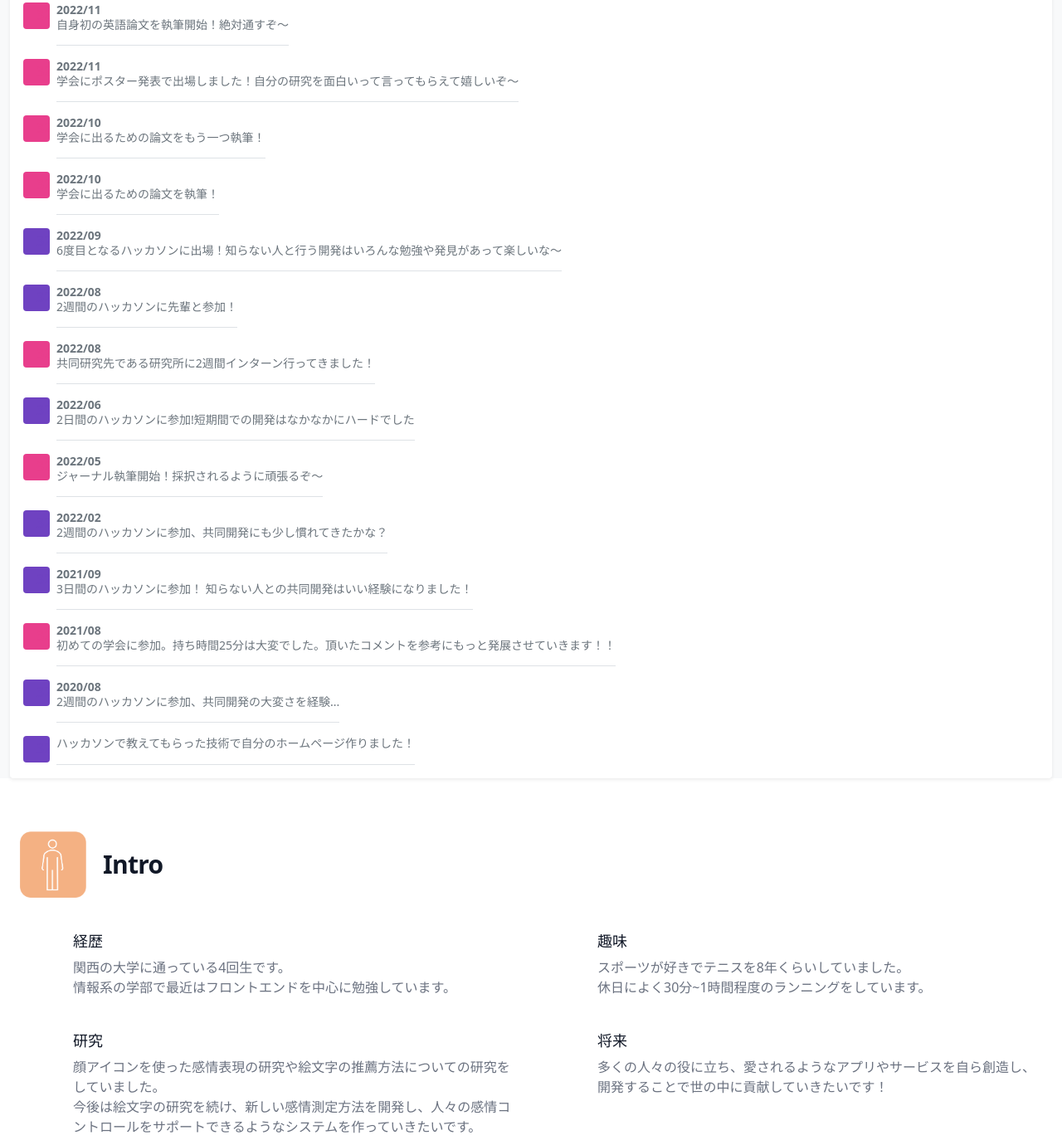
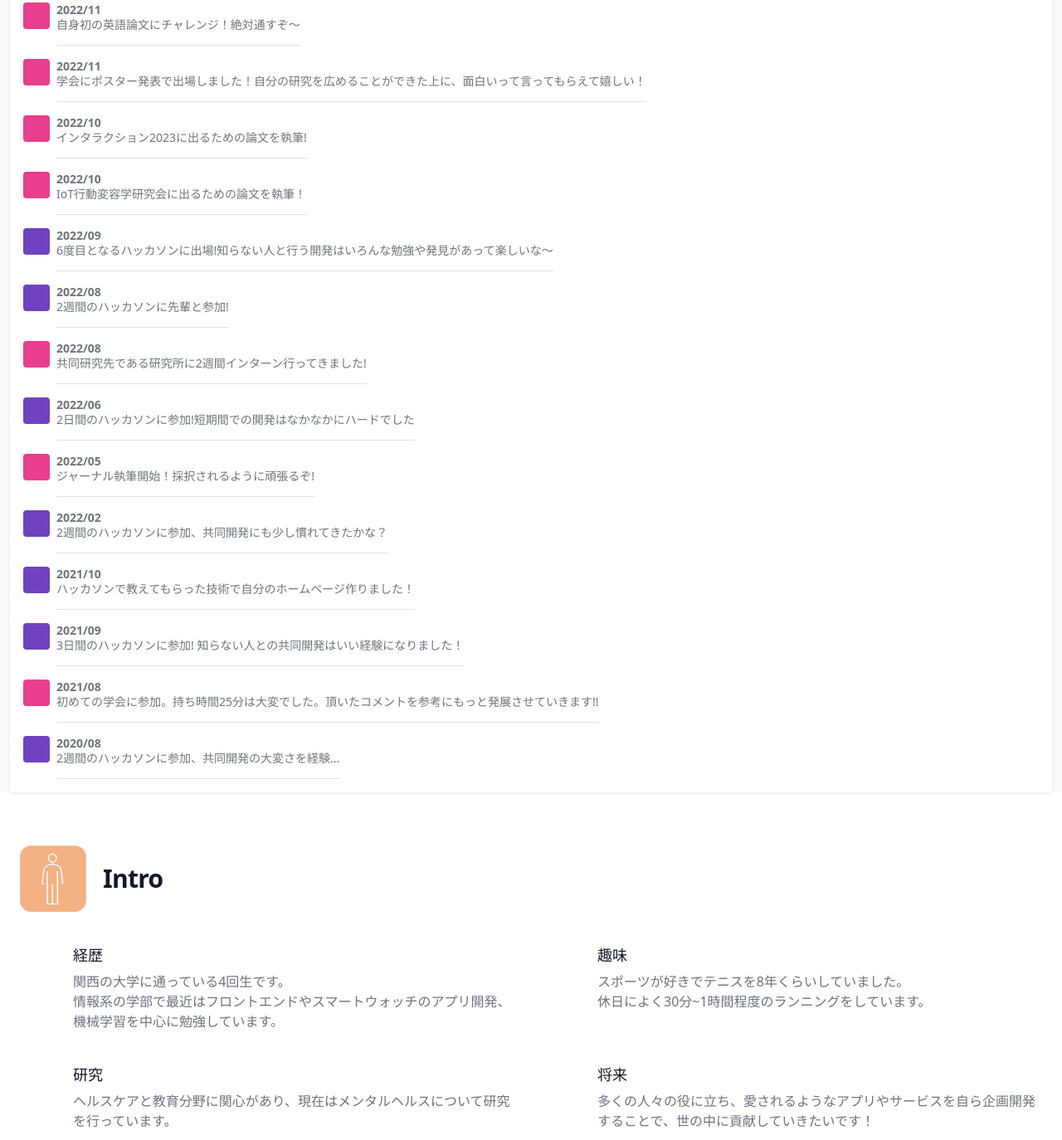
Before and after one commit to swatanabeeeee/swatanabeeeee.github.io, a plain HTML site: page index.html in a window 1280 px wide. Shown: the part 569-1943 px from the top of the page at 83% size. Drawn offline with nearby package versions, Linux system fonts and the light colour scheme.

Commit message:
2023_1_30変更

```diff
--- a/index.html
+++ b/index.html
@@ -79,49 +79,49 @@
                             <svg class="bd-placeholder-img flex-shrink-0 me-2 rounded" width="32" height="32" xmlns="http://www.w3.org/2000/svg" role="img" aria-label="Placeholder: 32x32" preserveAspectRatio="xMidYMid slice" focusable="false"><title>Placeholder</title><rect width="100%" height="100%" fill="#e83e8c"></rect><text x="50%" y="50%" fill="#e83e8c" dy=".3em">32x32</text></svg>
                             <p class="pb-3 mb-0 small lh-sm border-bottom">
                                 <strong class="d-block text-gray-dark">2022/11</strong>
-                                自身初の英語論文を執筆開始！絶対通すぞ〜
+                                自身初の英語論文にチャレンジ！絶対通すぞ〜
                             </p>
                         </div>
                         <div class="d-flex text-muted pt-3">
                             <svg class="bd-placeholder-img flex-shrink-0 me-2 rounded" width="32" height="32" xmlns="http://www.w3.org/2000/svg" role="img" aria-label="Placeholder: 32x32" preserveAspectRatio="xMidYMid slice" focusable="false"><title>Placeholder</title><rect width="100%" height="100%" fill="#e83e8c"></rect><text x="50%" y="50%" fill="#e83e8c" dy=".3em">32x32</text></svg>
                             <p class="pb-3 mb-0 small lh-sm border-bottom">
                                 <strong class="d-block text-gray-dark">2022/11</strong>
-                                学会にポスター発表で出場しました！自分の研究を面白いって言ってもらえて嬉しいぞ〜
+                                学会にポスター発表で出場しました！自分の研究を広めることができた上に、面白いって言ってもらえて嬉しい！
                             </p>
                         </div>
                         <div class="d-flex text-muted pt-3">
                             <svg class="bd-placeholder-img flex-shrink-0 me-2 rounded" width="32" height="32" xmlns="http://www.w3.org/2000/svg" role="img" aria-label="Placeholder: 32x32" preserveAspectRatio="xMidYMid slice" focusable="false"><title>Placeholder</title><rect width="100%" height="100%" fill="#e83e8c"></rect><text x="50%" y="50%" fill="#e83e8c" dy=".3em">32x32</text></svg>
                             <p class="pb-3 mb-0 small lh-sm border-bottom">
                                 <strong class="d-block text-gray-dark">2022/10</strong>
-                                学会に出るための論文をもう一つ執筆！
+                                インタラクション2023に出るための論文を執筆!
                             </p>
                         </div>
                         <div class="d-flex text-muted pt-3">
                             <svg class="bd-placeholder-img flex-shrink-0 me-2 rounded" width="32" height="32" xmlns="http://www.w3.org/2000/svg" role="img" aria-label="Placeholder: 32x32" preserveAspectRatio="xMidYMid slice" focusable="false"><title>Placeholder</title><rect width="100%" height="100%" fill="#e83e8c"></rect><text x="50%" y="50%" fill="#e83e8c" dy=".3em">32x32</text></svg>
                             <p class="pb-3 mb-0 small lh-sm border-bottom">
                                 <strong class="d-block text-gray-dark">2022/10</strong>
-                                学会に出るための論文を執筆！
+                                IoT行動変容学研究会に出るための論文を執筆！
                             </p>
                         </div>
                         <div class="d-flex text-muted pt-3">
                             <svg class="bd-placeholder-img flex-shrink-0 me-2 rounded" width="32" height="32" xmlns="http://www.w3.org/2000/svg" role="img" aria-label="Placeholder: 32x32" preserveAspectRatio="xMidYMid slice" focusable="false"><title>Placeholder</title><rect width="100%" height="100%" fill="#6f42c1"></rect><text x="50%" y="50%" fill="#6f42c1" dy=".3em">32x32</text></svg>
                             <p class="pb-3 mb-0 small lh-sm border-bottom">
                                 <strong class="d-block text-gray-dark">2022/09</strong>
-                                6度目となるハッカソンに出場！知らない人と行う開発はいろんな勉強や発見があって楽しいな〜
+                                6度目となるハッカソンに出場!知らない人と行う開発はいろんな勉強や発見があって楽しいな〜
                             </p>
                         </div>
                         <div class="d-flex text-muted pt-3">
                             <svg class="bd-placeholder-img flex-shrink-0 me-2 rounded" width="32" height="32" xmlns="http://www.w3.org/2000/svg" role="img" aria-label="Placeholder: 32x32" preserveAspectRatio="xMidYMid slice" focusable="false"><title>Placeholder</title><rect width="100%" height="100%" fill="#6f42c1"></rect><text x="50%" y="50%" fill="#6f42c1" dy=".3em">32x32</text></svg>
                             <p class="pb-3 mb-0 small lh-sm border-bottom">
                                 <strong class="d-block text-gray-dark">2022/08</strong>
-                                2週間のハッカソンに先輩と参加！
+                                2週間のハッカソンに先輩と参加!
                             </p>
                         </div>
                         <div class="d-flex text-muted pt-3">
                             <svg class="bd-placeholder-img flex-shrink-0 me-2 rounded" width="32" height="32" xmlns="http://www.w3.org/2000/svg" role="img" aria-label="Placeholder: 32x32" preserveAspectRatio="xMidYMid slice" focusable="false"><title>Placeholder</title><rect width="100%" height="100%" fill="#e83e8c"></rect><text x="50%" y="50%" fill="#e83e8c" dy=".3em">32x32</text></svg>
                             <p class="pb-3 mb-0 small lh-sm border-bottom">
                                 <strong class="d-block text-gray-dark">2022/08</strong>
-                                共同研究先である研究所に2週間インターン行ってきました！
+                                共同研究先である研究所に2週間インターン行ってきました!
                             </p>
                         </div>
                         <div class="d-flex text-muted pt-3">
@@ -136,7 +136,7 @@
 
                             <p class="pb-3 mb-0 small lh-sm border-bottom">
                                 <strong class="d-block text-gray-dark">2022/05</strong>
-                                ジャーナル執筆開始！採択されるように頑張るぞ〜
+                                ジャーナル執筆開始！採択されるように頑張るぞ!
                             </p>
                         </div>
                         <div class="d-flex text-muted pt-3">
@@ -149,11 +149,19 @@
                         </div>
                         <div class="d-flex text-muted pt-3">
                             <svg class="bd-placeholder-img flex-shrink-0 me-2 rounded" width="32" height="32" xmlns="http://www.w3.org/2000/svg" role="img" aria-label="Placeholder: 32x32" preserveAspectRatio="xMidYMid slice" focusable="false"><title>Placeholder</title><rect width="100%" height="100%" fill="#6f42c1"></rect><text x="50%" y="50%" fill="#6f42c1" dy=".3em">32x32</text></svg>
+
+                            <p class="pb-3 mb-0 small lh-sm border-bottom">
+                                <strong class="d-block text-gray-dark">2021/10</strong>
+                                ハッカソンで教えてもらった技術で自分のホームページ作りました！
+                            </p>
+                        </div>
+                        <div class="d-flex text-muted pt-3">
+                            <svg class="bd-placeholder-img flex-shrink-0 me-2 rounded" width="32" height="32" xmlns="http://www.w3.org/2000/svg" role="img" aria-label="Placeholder: 32x32" preserveAspectRatio="xMidYMid slice" focusable="false"><title>Placeholder</title><rect width="100%" height="100%" fill="#6f42c1"></rect><text x="50%" y="50%" fill="#6f42c1" dy=".3em">32x32</text></svg>
                             <!-- <svg class="bd-placeholder-img flex-shrink-0 me-2 rounded" width="32" height="32" xmlns="http://www.w3.org/2000/svg" role="img" aria-label="Placeholder: 32x32" preserveAspectRatio="xMidYMid slice" focusable="false"><title>Placeholder</title><rect width="100%" height="100%" fill="#007bff"></rect><text x="50%" y="50%" fill="#007bff" dy=".3em">32x32</text></svg> -->
 
                             <p class="pb-3 mb-0 small lh-sm border-bottom">
                                 <strong class="d-block text-gray-dark">2021/09</strong>
-                                3日間のハッカソンに参加！ 知らない人との共同開発はいい経験になりました！
+                                3日間のハッカソンに参加! 知らない人との共同開発はいい経験になりました！
                             </p>
                         </div>
                         <div class="d-flex text-muted pt-3">
@@ -161,7 +169,7 @@
 
                             <p class="pb-3 mb-0 small lh-sm border-bottom">
                                 <strong class="d-block text-gray-dark">2021/08</strong>
-                                初めての学会に参加。持ち時間25分は大変でした。頂いたコメントを参考にもっと発展させていきます！！
+                                初めての学会に参加。持ち時間25分は大変でした。頂いたコメントを参考にもっと発展させていきます!!
                             </p>
                         </div>
                         <div class="d-flex text-muted pt-3">
@@ -170,14 +178,6 @@
                             <p class="pb-3 mb-0 small lh-sm border-bottom">
                                 <strong class="d-block text-gray-dark">2020/08</strong>
                                 2週間のハッカソンに参加、共同開発の大変さを経験...
-                            </p>
-                        </div>
-                        <div class="d-flex text-muted pt-3">
-                            <svg class="bd-placeholder-img flex-shrink-0 me-2 rounded" width="32" height="32" xmlns="http://www.w3.org/2000/svg" role="img" aria-label="Placeholder: 32x32" preserveAspectRatio="xMidYMid slice" focusable="false"><title>Placeholder</title><rect width="100%" height="100%" fill="#6f42c1"></rect><text x="50%" y="50%" fill="#6f42c1" dy=".3em">32x32</text></svg>
-
-                            <p class="pb-3 mb-0 small lh-sm border-bottom">
-                                <strong class="d-block text-gray-dark"></strong>
-                                ハッカソンで教えてもらった技術で自分のホームページ作りました！
                             </p>
                         </div>
                     </div>
@@ -205,7 +205,7 @@
                                 <p class="ml-16 text-lg leading-6 font-medium text-gray-900">経歴</p>
                             </dt>
                             <dd class="mt-2 ml-16 text-base text-gray-500">
-                                関西の大学に通っている4回生です。<br>情報系の学部で最近はフロントエンドを中心に勉強しています。
+                                関西の大学に通っている4回生です。<br>情報系の学部で最近はフロントエンドやスマートウォッチのアプリ開発、機械学習を中心に勉強しています。
                             </dd>
                         </div>
 
@@ -223,7 +223,7 @@
                                 <p class="ml-16 text-lg leading-6 font-medium text-gray-900">研究</p>
                             </dt>
                             <dd class="mt-2 ml-16 text-base text-gray-500">
-                                顔アイコンを使った感情表現の研究や絵文字の推薦方法についての研究をしていました。<br>今後は絵文字の研究を続け、新しい感情測定方法を開発し、人々の感情コントロールをサポートできるようなシステムを作っていきたいです。
+                                ヘルスケアと教育分野に関心があり、現在はメンタルヘルスについて研究を行っています。
                             </dd>
                         </div>
 
@@ -232,7 +232,7 @@
                                 <p class="ml-16 text-lg leading-6 font-medium text-gray-900">将来</p>
                             </dt>
                             <dd class="mt-2 ml-16 text-base text-gray-500">
-                                多くの人々の役に立ち、愛されるようなアプリやサービスを自ら創造し、開発することで世の中に貢献していきたいです！
+                                多くの人々の役に立ち、愛されるようなアプリやサービスを自ら企画開発することで、世の中に貢献していきたいです！
                             </dd>
                         </div>
                     </dl>
@@ -295,7 +295,7 @@
                                 <p class="ml-16 text-lg leading-6 font-medium text-gray-900">勉強してみたいもの</p>
                             </dt>
                             <dd class="mt-2 ml-16 text-base text-gray-500">
-                                Next.js　機械学習
+                                Next.js　機械学習　Flutter
                             </dd>
                         </div>
                     </dl>
```
Also changed, not shown: Job.html (+6 -4 lines), Product.html (+3 -3 lines), Research.html (+10 -2 lines).
